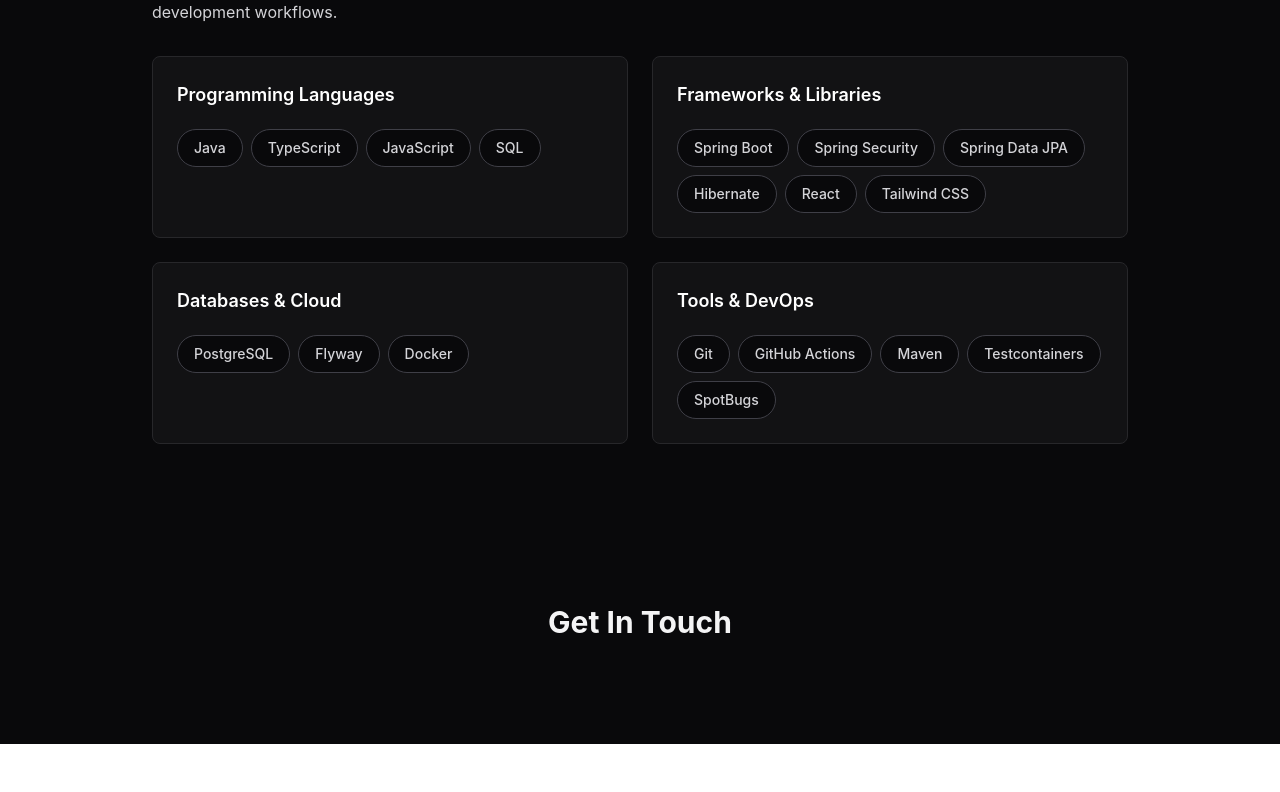
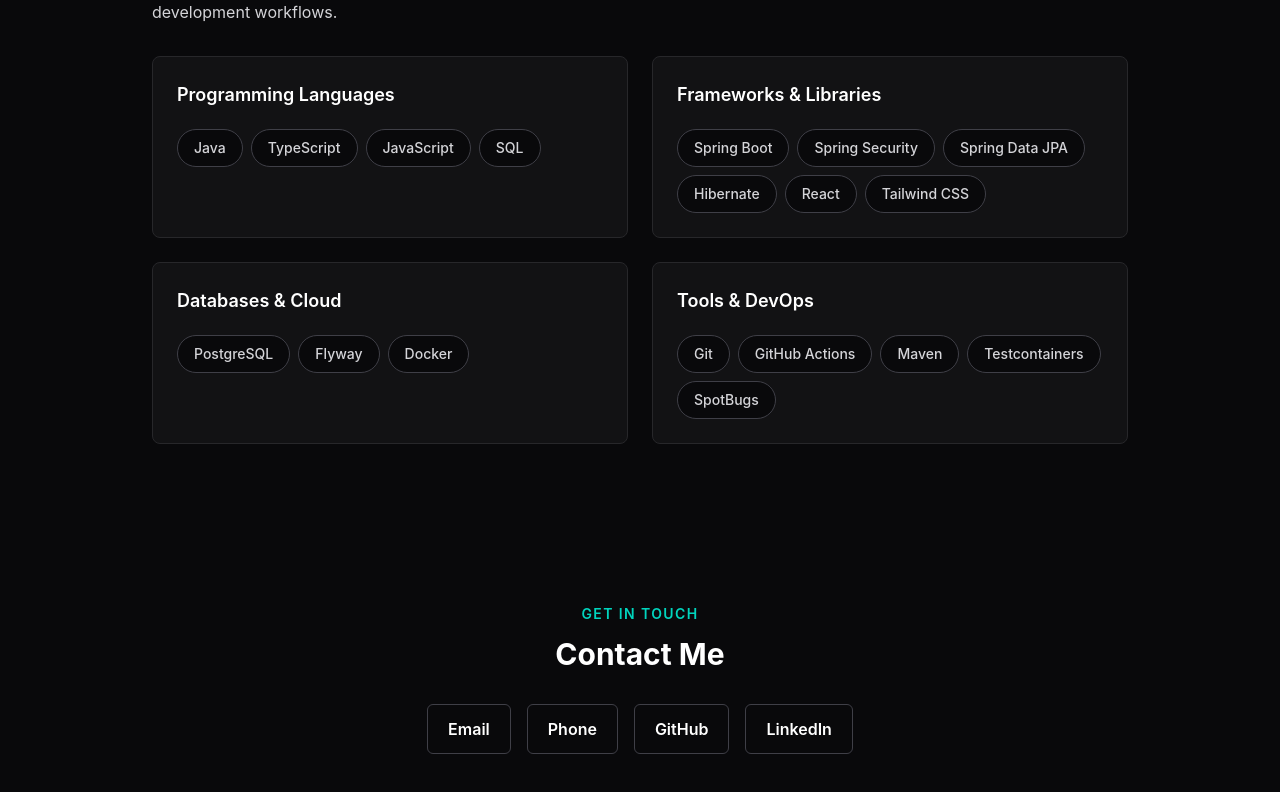
Before and after one commit to abdulkhadir07/abdulkhadir-portfolio, a React (Vite) app: page / in a window 1280 px wide. Shown: the part 2764-3556 px from the top of the page. Before the commit the page ends 3508 px from the top, so only its background shows below. Built offline with nearby package versions, Linux system fonts and the light colour scheme.

Commit message:
feat: add contact section

```diff
--- a/src/sections/Contact.tsx
+++ b/src/sections/Contact.tsx
@@ -1,8 +1,49 @@
+const contactLinks = [
+  {
+    label: 'Email',
+    href: 'mailto:your-email@example.com',
+  },
+  {
+    label: 'Phone',
+    href: 'tel:+1XXXXXXXXXX',
+  },
+  {
+    label: 'GitHub',
+    href: 'https://github.com/abdulkhadir07',
+  },
+  {
+    label: 'LinkedIn',
+    href: 'https://www.linkedin.com/in/your-linkedin',
+  },
+]
+
 export default function Contact() {
   return (
-    <section id="contact" className="py-20 px-6 max-w-3xl mx-auto text-center">
-      <h2 className="text-3xl font-bold mb-6">Get In Touch</h2>
-      {/* Contact links go here */}
+    <section id="contact" className="mx-auto max-w-3xl px-6 py-20 text-center">
+      <p className="text-sm font-semibold uppercase tracking-widest text-teal-400">
+        Get In Touch
+      </p>
+
+      <h2 className="mt-3 text-3xl font-bold text-white">Contact Me</h2>
+
+      <div className="mt-8 flex flex-wrap justify-center gap-4">
+        {contactLinks.map((link) => {
+          const isExternalLink = link.href.startsWith('https://')
+
+          return (
+            <a
+              key={link.label}
+              href={link.href}
+              target={isExternalLink ? '_blank' : undefined}
+              rel={isExternalLink ? 'noreferrer' : undefined}
+              aria-label={link.label}
+              className="rounded-md border border-zinc-700 px-5 py-3 font-semibold text-white transition hover:border-teal-400 hover:text-teal-300"
+            >
+              {link.label}
+            </a>
+          )
+        })}
+      </div>
     </section>
   )
 }
```
